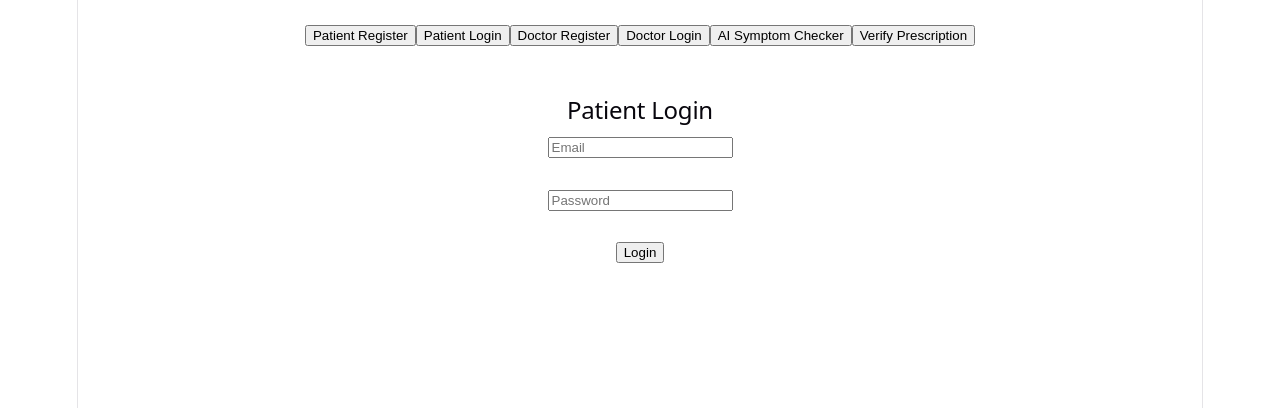
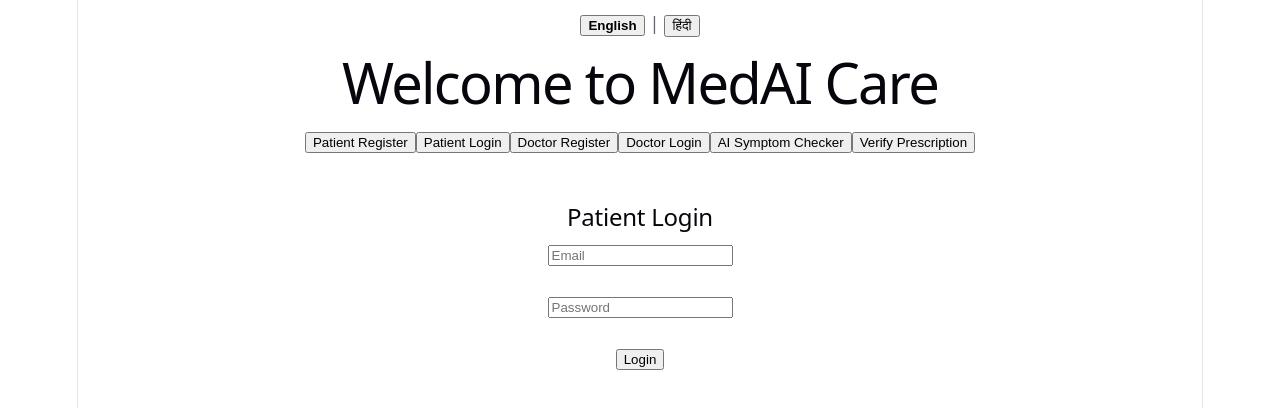
Before and after one commit to kalpanaide/MedAI-Care, a React (Vite) app in the folder client/: page / in a window 1280 px wide. Shown: the top 408 px of the page. Built offline with nearby package versions, Linux system fonts and the light colour scheme.

Commit message:
Add multilingual support with English and Hindi translations

```diff
--- a/client/src/App.jsx
+++ b/client/src/App.jsx
@@ -11,10 +11,14 @@ import EmergencySOS from './pages/EmergencySOS';
 import MentalHealthCheckIn from './pages/MentalHealthCheckIn';
 import CreatePrescription from './pages/CreatePrescription';
 import VerifyPrescription from './pages/VerifyPrescription';
+import translations from './translations';
 
 function App() {
   const [view, setView] = useState('patientLoginQuick');
   const [message, setMessage] = useState('');
+  const [language, setLanguage] = useState('en');
+
+  const t = translations[language];
 
   const [loggedInPatientId, setLoggedInPatientId] = useState(null);
   const [loginFormData, setLoginFormData] = useState({ email: '', password: '' });
@@ -56,30 +60,38 @@ function App() {
 
   const patientTabs = (
     <div style={{ textAlign: 'center' }}>
-      <button onClick={() => setView('bookAppointment')}>Book Appointment</button>
-      <button onClick={() => setView('medicineReminder')}>Medicine Reminders</button>
-      <button onClick={() => setView('healthRecords')}>Health Records</button>
-      <button onClick={() => setView('emergencySOS')}>Emergency SOS</button>
-      <button onClick={() => setView('mentalHealth')}>Mental Health Check-in</button>
+      <button onClick={() => setView('bookAppointment')}>{t.bookAppointment}</button>
+      <button onClick={() => setView('medicineReminder')}>{t.medicineReminders}</button>
+      <button onClick={() => setView('healthRecords')}>{t.healthRecords}</button>
+      <button onClick={() => setView('emergencySOS')}>{t.emergencySOS}</button>
+      <button onClick={() => setView('mentalHealth')}>{t.mentalHealth}</button>
     </div>
   );
 
   const doctorTabs = (
     <div style={{ textAlign: 'center' }}>
-      <button onClick={() => setView('doctorDashboard')}>My Appointments</button>
-      <button onClick={() => setView('createPrescription')}>Create Prescription</button>
+      <button onClick={() => setView('doctorDashboard')}>{t.myAppointments}</button>
+      <button onClick={() => setView('createPrescription')}>{t.createPrescription}</button>
     </div>
   );
 
   return (
     <div>
-      <div style={{ textAlign: 'center', marginTop: '20px' }}>
-        <button onClick={() => setView('patientRegister')}>Patient Register</button>
-        <button onClick={() => setView('patientLoginQuick')}>Patient Login</button>
-        <button onClick={() => setView('doctorRegister')}>Doctor Register</button>
-        <button onClick={() => setView('doctorLoginQuick')}>Doctor Login</button>
-        <button onClick={() => setView('symptomChecker')}>AI Symptom Checker</button>
-        <button onClick={() => setView('verifyPrescription')}>Verify Prescription</button>
+      <div style={{ textAlign: 'center', marginTop: '10px' }}>
+        <button onClick={() => setLanguage('en')} style={{ fontWeight: language === 'en' ? 'bold' : 'normal' }}>English</button>
+        {' | '}
+        <button onClick={() => setLanguage('hi')} style={{ fontWeight: language === 'hi' ? 'bold' : 'normal' }}>हिंदी</button>
+      </div>
+
+      <h1 style={{ textAlign: 'center' }}>{t.welcome}</h1>
+
+      <div style={{ textAlign: 'center', marginTop: '10px' }}>
+        <button onClick={() => setView('patientRegister')}>{t.patientRegister}</button>
+        <button onClick={() => setView('patientLoginQuick')}>{t.patientLogin}</button>
+        <button onClick={() => setView('doctorRegister')}>{t.doctorRegister}</button>
+        <button onClick={() => setView('doctorLoginQuick')}>{t.doctorLogin}</button>
+        <button onClick={() => setView('symptomChecker')}>{t.symptomChecker}</button>
+        <button onClick={() => setView('verifyPrescription')}>{t.verifyPrescription}</button>
       </div>
 
       {view === 'patientRegister' && <Register />}
@@ -87,11 +99,11 @@ function App() {
 
       {view === 'patientLoginQuick' && (
         <div style={{ maxWidth: '400px', margin: '50px auto' }}>
-          <h2>Patient Login</h2>
+          <h2>{t.patientLogin}</h2>
           <form onSubmit={handlePatientLogin}>
-            <input type="email" name="email" placeholder="Email" onChange={handleLoginChange} required /><br /><br />
-            <input type="password" name="password" placeholder="Password" onChange={handleLoginChange} required /><br /><br />
-            <button type="submit">Login</button>
+            <input type="email" name="email" placeholder={t.email} onChange={handleLoginChange} required /><br /><br />
+            <input type="password" name="password" placeholder={t.password} onChange={handleLoginChange} required /><br /><br />
+            <button type="submit">{t.login}</button>
           </form>
           {message && <p>{message}</p>}
         </div>
@@ -99,11 +111,11 @@ function App() {
 
       {view === 'doctorLoginQuick' && (
         <div style={{ maxWidth: '400px', margin: '50px auto' }}>
-          <h2>Doctor Login</h2>
+          <h2>{t.doctorLogin}</h2>
           <form onSubmit={handleDoctorLogin}>
-            <input type="email" name="email" placeholder="Email" onChange={handleDoctorLoginChange} required /><br /><br />
-            <input type="password" name="password" placeholder="Password" onChange={handleDoctorLoginChange} required /><br /><br />
-            <button type="submit">Login</button>
+            <input type="email" name="email" placeholder={t.email} onChange={handleDoctorLoginChange} required /><br /><br />
+            <input type="password" name="password" placeholder={t.password} onChange={handleDoctorLoginChange} required /><br /><br />
+            <button type="submit">{t.login}</button>
           </form>
           {message && <p>{message}</p>}
         </div>
--- /dev/null
+++ b/client/src/translations.js
@@ -0,0 +1,42 @@
+const translations = {
+  en: {
+    patientRegister: 'Patient Register',
+    patientLogin: 'Patient Login',
+    doctorRegister: 'Doctor Register',
+    doctorLogin: 'Doctor Login',
+    symptomChecker: 'AI Symptom Checker',
+    verifyPrescription: 'Verify Prescription',
+    bookAppointment: 'Book Appointment',
+    medicineReminders: 'Medicine Reminders',
+    healthRecords: 'Health Records',
+    emergencySOS: 'Emergency SOS',
+    mentalHealth: 'Mental Health Check-in',
+    myAppointments: 'My Appointments',
+    createPrescription: 'Create Prescription',
+    email: 'Email',
+    password: 'Password',
+    login: 'Login',
+    welcome: 'Welcome to MedAI Care'
+  },
+  hi: {
+    patientRegister: 'मरीज़ पंजीकरण',
+    patientLogin: 'मरीज़ लॉगिन',
+    doctorRegister: 'डॉक्टर पंजीकरण',
+    doctorLogin: 'डॉक्टर लॉगिन',
+    symptomChecker: 'एआई लक्षण जांच',
+    verifyPrescription: 'पर्ची सत्यापित करें',
+    bookAppointment: 'अपॉइंटमेंट बुक करें',
+    medicineReminders: 'दवा अनुस्मारक',
+    healthRecords: 'स्वास्थ्य रिकॉर्ड',
+    emergencySOS: 'आपातकालीन एसओएस',
+    mentalHealth: 'मानसिक स्वास्थ्य जांच',
+    myAppointments: 'मेरी अपॉइंटमेंट्स',
+    createPrescription: 'पर्ची बनाएं',
+    email: 'ईमेल',
+    password: 'पासवर्ड',
+    login: 'लॉगिन',
+    welcome: 'मेडएआई केयर में आपका स्वागत है'
+  }
+};
+
+export default translations;
```
